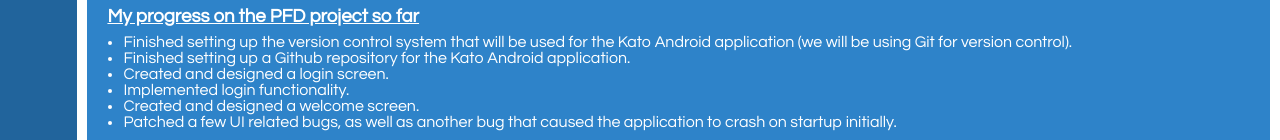
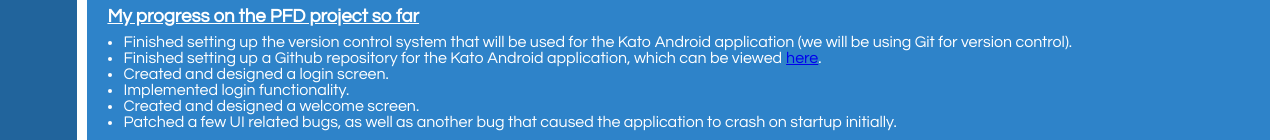
Before and after one commit to S10239861-NP/Portfolio-Development-Module-Blog, a plain HTML site: page index.html in a window 1280 px wide. Shown: the part 865-1005 px from the top of the page. Drawn offline with Linux system fonts and the light colour scheme.

Commit message:
Update blog.

```diff
--- a/index.html
+++ b/index.html
@@ -139,7 +139,15 @@
                         <ul class="ul-padding-left-16-px">
                             <li>Finished setting up the version control system that will be used for the Kato Android application (we will be using Git for version control).</li>
 
-                            <li>Finished setting up a Github repository for the Kato Android application.</li>
+                            <li>
+                                <div style="display: flex; flex-direction: row;">
+                                    <p>Finished setting up a Github repository for the Kato Android application, which can be viewed</p>
+
+                                    <a style="margin-left: 4px;" href="https://github.com/S10239861-NP/Kato">here</a>
+
+                                    <p>.</p>
+                                </div>
+                            </li>
 
                             <li>Created and designed a login screen.</li>
 
```
